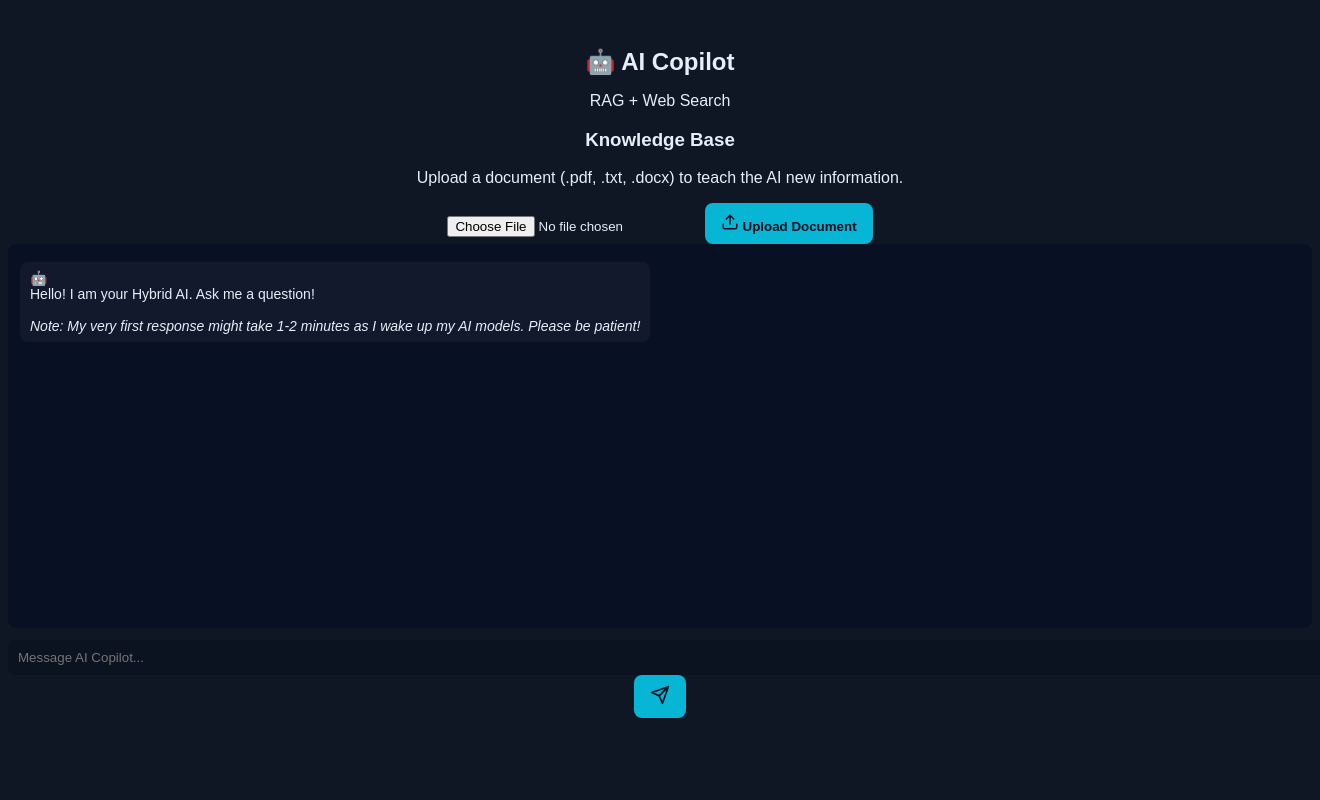
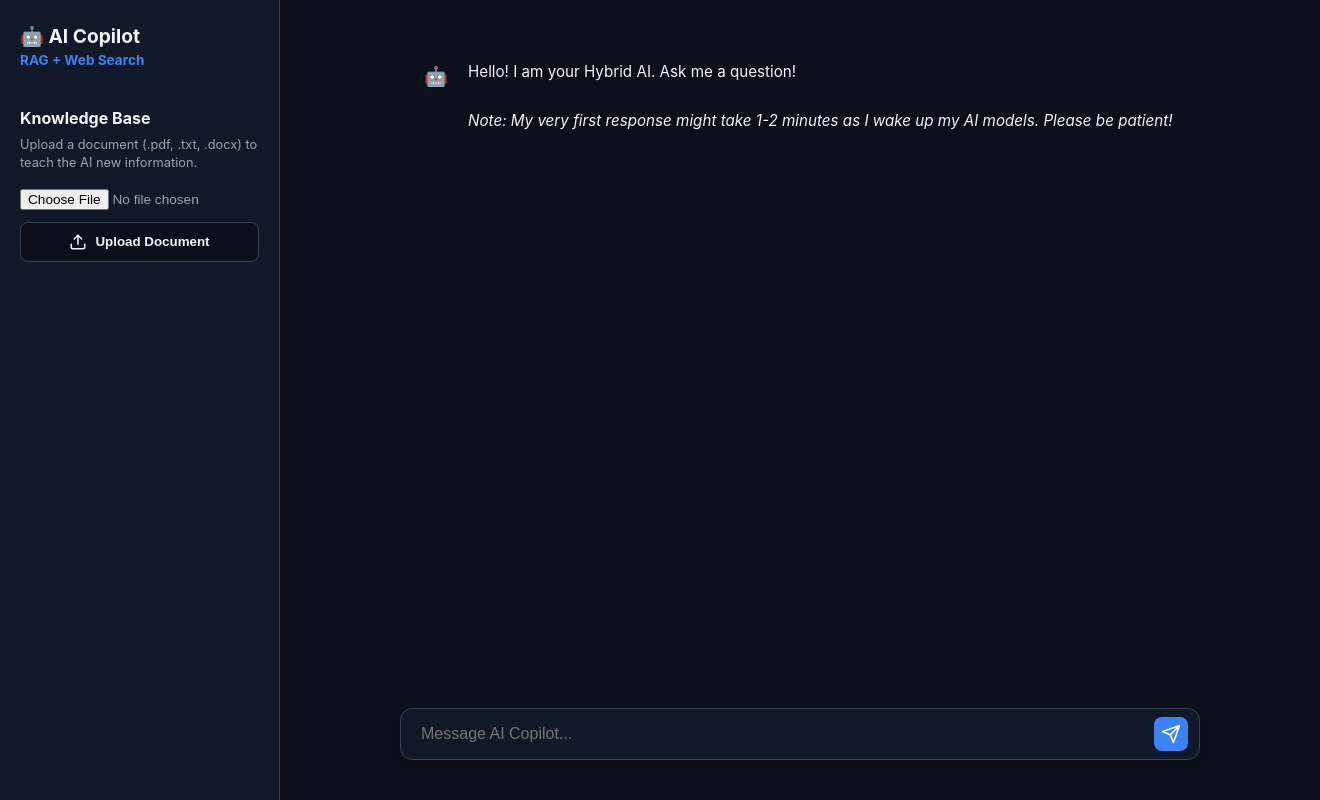
Before and after one commit to SURESH-dev575/RAG_MODEL_DEPLOY, a Flask app: page / in a window 1320 px wide; the page is wider, and only the part inside the window is pictured. Run offline with Flask 3, Linux system fonts and the light colour scheme.

Commit message:
Refactor CSS with variables and improved layout

```diff
--- a/static/style.css
+++ b/static/style.css
@@ -1,83 +1,168 @@
-body {
-    background-color: #0f1724;
-    font-family: Arial, sans-serif;
-    color: #e6eef8;
-    text-align: center;
-    padding-top: 40px;
+:root {
+    --bg-main: #0b0f19;
+    --bg-panel: #111827;
+    --bg-chat-user: #1f2937;
+    --bg-chat-bot: transparent;
+    --text-primary: #f3f4f6;
+    --text-muted: #9ca3af;
+    --accent: #3b82f6;
+    --accent-hover: #2563eb;
+    --border: #374151;
 }
 
-.chatbox {
-    width: 600px;
-    margin: auto;
-    background: linear-gradient(180deg, #111827 0%, #0b1220 100%);
-    padding: 22px;
-    border-radius: 12px;
-    box-shadow: 0 6px 24px rgba(0,0,0,0.6);
+* { box-sizing: border-box; margin: 0; padding: 0; }
+
+body {
+    background-color: var(--bg-main);
+    color: var(--text-primary);
+    font-family: -apple-system, BlinkMacSystemFont, "Segoe UI", Roboto, Helvetica, Arial, sans-serif;
+    height: 100vh;
+    display: flex;
 }
 
-h2 {
-    margin: 0 0 12px;
+.app-container {
+    display: flex;
+    width: 100%;
+    height: 100%;
 }
 
-#chat-log {
-    background: #081024;
-    height: 360px;
-    overflow-y: auto;
-    margin-bottom: 12px;
-    padding: 12px;
-    border-radius: 8px;
-    text-align: left;
-    font-size: 14px;
+/* Sidebar Styling */
+.sidebar {
+    width: 280px;
+    background-color: var(--bg-panel);
+    border-right: 1px solid var(--border);
+    padding: 24px 20px;
+    display: flex;
+    flex-direction: column;
 }
 
-.controls {
+.logo-area {
+    margin-bottom: 40px;
+}
+
+.logo-area h2 { font-size: 1.2rem; margin-bottom: 4px; }
+.logo-area p { font-size: 0.85rem; color: var(--accent); font-weight: bold; }
+
+.upload-section h3 { font-size: 1rem; margin-bottom: 8px; }
+.helper-text { font-size: 0.8rem; color: var(--text-muted); margin-bottom: 16px; line-height: 1.4; }
+
+.file-input {
+    width: 100%;
+    margin-bottom: 12px;
+    font-size: 0.85rem;
+    color: var(--text-muted);
+}
+
+.primary-btn {
+    width: 100%;
+    padding: 10px;
+    background-color: var(--bg-main);
+    color: var(--text-primary);
+    border: 1px solid var(--border);
+    border-radius: 8px;
+    cursor: pointer;
+    font-weight: 600;
     display: flex;
+    align-items: center;
+    justify-content: center;
     gap: 8px;
-    margin-bottom: 12px;
+    transition: all 0.2s;
+}
+
+.primary-btn:hover { background-color: var(--border); }
+.status-msg { margin-top: 12px; font-size: 0.85rem; color: #10b981; }
+.status-error { color: #ef4444; }
+
+/* Chat Area Styling */
+.chat-area {
+    flex: 1;
+    display: flex;
+    flex-direction: column;
+    height: 100%;
+}
+
+.chat-log {
+    flex: 1;
+    overflow-y: auto;
+    padding: 40px;
+    display: flex;
+    flex-direction: column;
+    gap: 24px;
+}
+
+.msg {
+    display: flex;
+    gap: 16px;
+    max-width: 800px;
+    margin: 0 auto;
+    width: 100%;
+    padding: 20px;
+    border-radius: 12px;
+    line-height: 1.6;
+}
+
+.msg.you { background-color: var(--bg-chat-user); }
+.msg.bot { background-color: var(--bg-chat-bot); }
+
+.avatar {
+    width: 32px;
+    height: 32px;
+    border-radius: 4px;
+    display: flex;
+    align-items: center;
+    justify-content: center;
+    font-size: 1.2rem;
+    flex-shrink: 0;
+}
+
+.msg.you .avatar { background-color: var(--accent); color: white; }
+.message-content { flex: 1; font-size: 0.95rem; }
+
+/* Input Area Styling */
+.input-area {
+    padding: 24px 40px 40px;
+    background: linear-gradient(180deg, transparent, var(--bg-main) 30%);
+}
+
+.input-wrapper {
+    max-width: 800px;
+    margin: 0 auto;
+    position: relative;
+    display: flex;
+    align-items: center;
 }
 
 #user-input {
     width: 100%;
-    padding: 10px;
-    border-radius: 8px;
-    border: none;
-    background: #0b1220;
-    color: #e6eef8;
+    padding: 16px 50px 16px 20px;
+    border-radius: 12px;
+    border: 1px solid var(--border);
+    background-color: var(--bg-panel);
+    color: var(--text-primary);
+    font-size: 1rem;
+    outline: none;
+    box-shadow: 0 4px 6px -1px rgba(0, 0, 0, 0.1);
 }
 
-button {
-    padding: 10px 16px;
-    background-color: #06b6d4;
-    color: #021022;
+#user-input:focus { border-color: var(--accent); }
+
+.send-btn {
+    position: absolute;
+    right: 12px;
+    background: var(--accent);
+    color: white;
     border: none;
     border-radius: 8px;
+    width: 34px;
+    height: 34px;
+    display: flex;
+    align-items: center;
+    justify-content: center;
     cursor: pointer;
-    font-weight: bold;
+    transition: background 0.2s;
 }
 
-.upload {
-    margin-top: 8px;
-    display:flex;
-    gap:8px;
-    justify-content:center;
-    align-items:center;
-}
+.send-btn:hover { background: var(--accent-hover); }
 
-.msg {
-    margin: 6px 0;
-    padding: 8px 10px;
-    border-radius: 8px;
-    display: inline-block;
-    max-width: 90%;
-}
-
-.msg.you {
-    background: rgba(6, 182, 212, 0.12);
-    color: #bfefff;
-    align-self: flex-end;
-}
-
-.msg.bot {
-    background: rgba(255,255,255,0.04);
-    color: #e6eef8;
-}
+/* Typing indicator animation */
+.typing-indicator { color: var(--text-muted); font-style: italic; }
```
